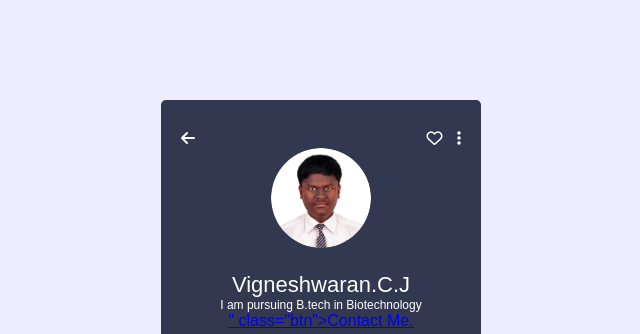
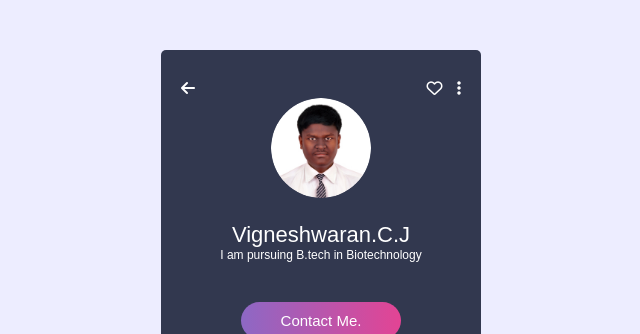
Before and after one commit to vigneshcj001/Profile-card, a plain HTML site: page index.html in a window 1280 px wide. Shown: the part 116-450 px from the top of the page, without its empty margins (319-959 px from the left). Drawn offline with Linux system fonts and the light colour scheme.

Commit message:
Update index.html

```diff
--- a/index.html
+++ b/index.html
@@ -25,7 +25,7 @@
             <img src="img/Vigneshwaran photo.png" class="Vigneshwaran">
             <h2>Vigneshwaran.C.J</h2>
             <p>I am pursuing B.tech in Biotechnology</p>
-            <a href="href="mailto:vigneshcj001@gmail.com">" class="btn">Contact Me.</a>
+            <a href="mailto:vigneshcj001@gmail.com" class="btn">Contact Me.</a>
             <div class="social_media">
                 <div>
                     <img src="img/instagram.png" >
```
